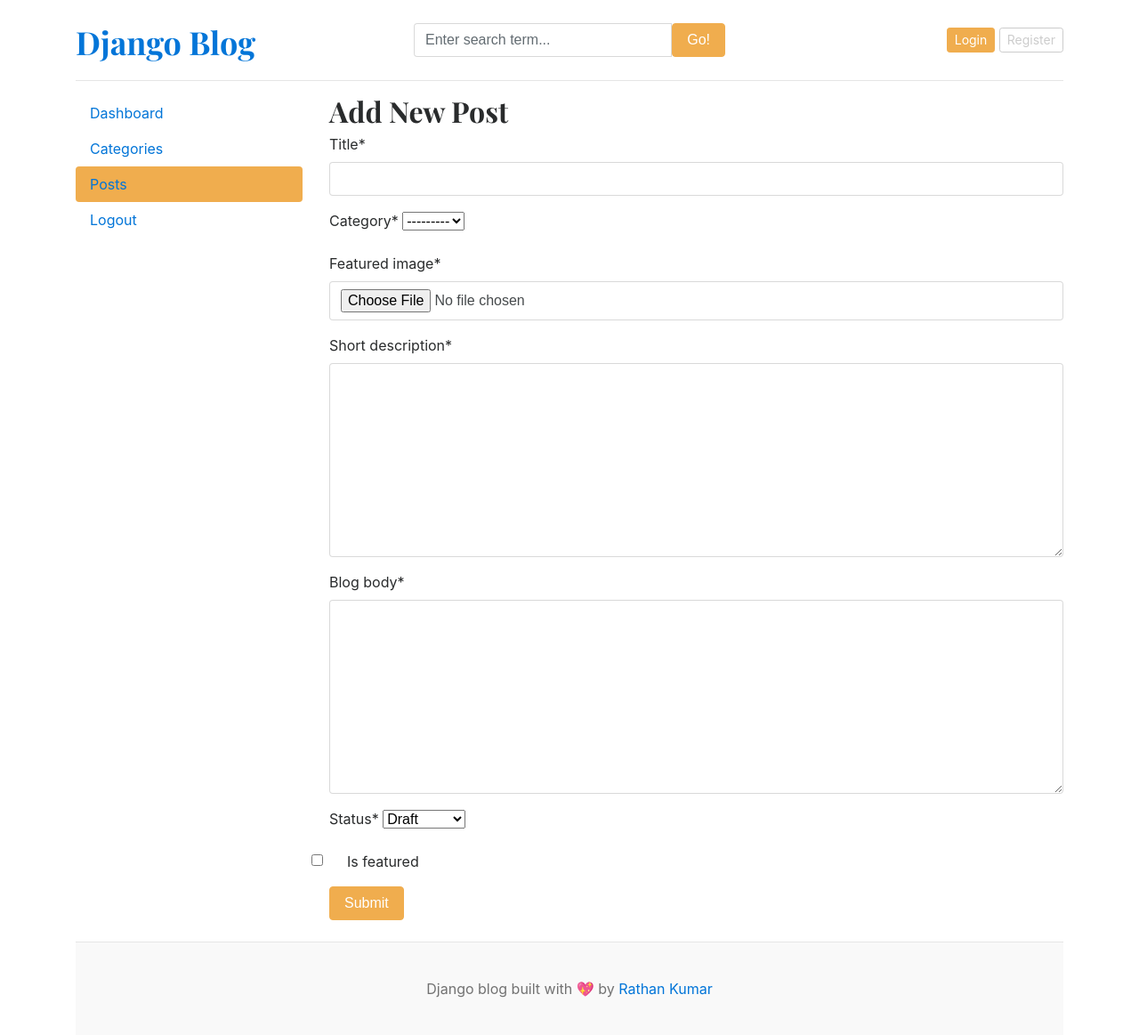
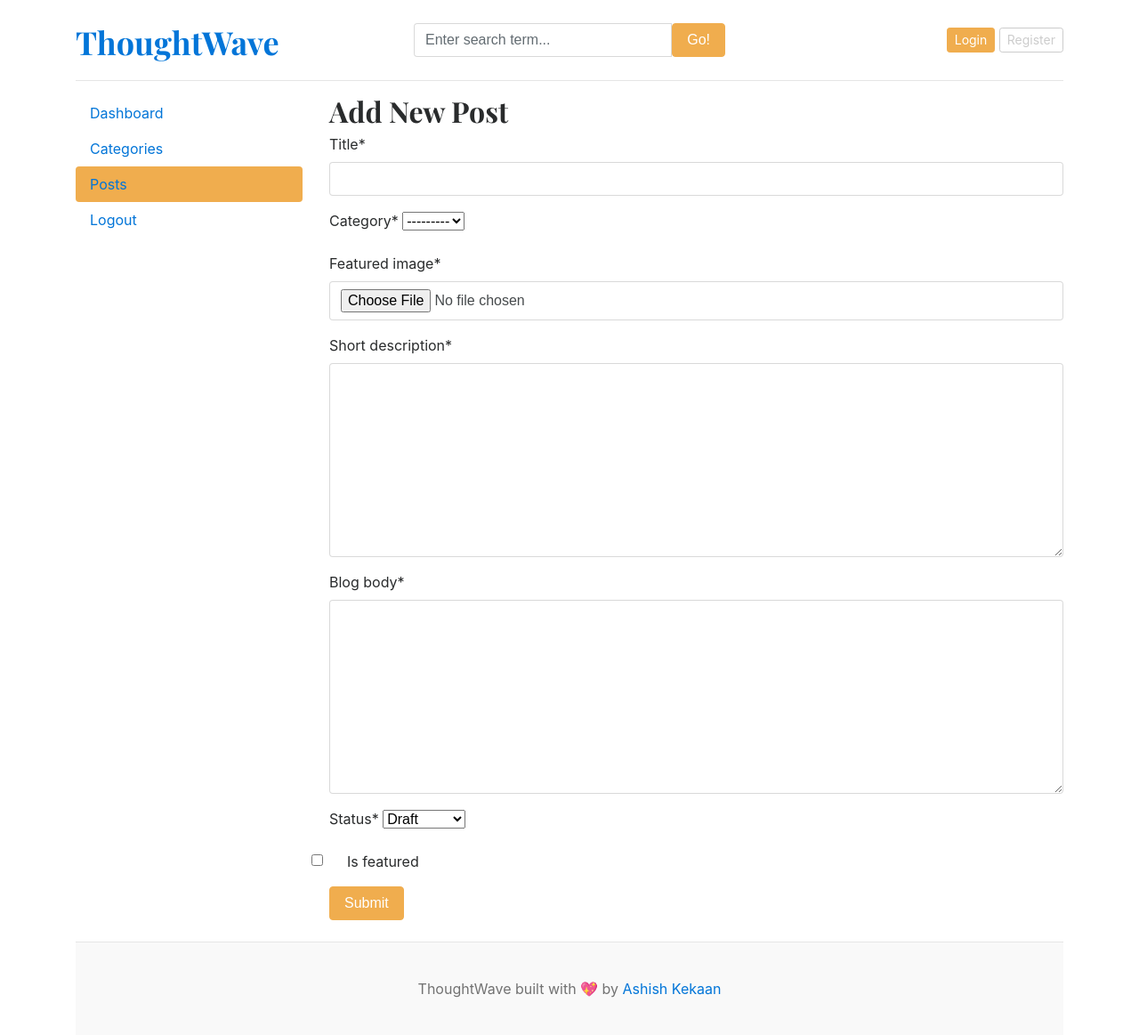
Before and after one commit to ashishkekan/BlogXpert, a Django app: page /dashboard/posts/add/ in a window 1280 px wide. Shown: the whole page at 89% size. Run offline with Django 5.2, Linux system fonts and the light colour scheme; data that the repository does not hold is empty; some libraries are stand-ins or nearby versions.

Commit message:
Templates code updates

```diff
--- a/templates/base.html
+++ b/templates/base.html
@@ -8,7 +8,7 @@
     <meta charset="UTF-8">
     <meta http-equiv="X-UA-Compatible" content="IE=edge">
     <meta name="viewport" content="width=device-width, initial-scale=1.0">
-    <title>Django Blogs</title>
+    <title>ThoughtWaves</title>
     <link href="https://getbootstrap.com/docs/4.0/dist/css/bootstrap.min.css" rel="stylesheet">
     <link href="https://fonts.googleapis.com/css?family=Playfair+Display:700,900" rel="stylesheet">
     <link href="{% static 'css/blog.css' %}" rel="stylesheet">
@@ -19,7 +19,7 @@
       <header class="blog-header py-3">
         <div class="row flex-nowrap justify-content-between align-items-center">
           <div class="col-4 pt-1">
-            <a class="blog-header-logo text-dark" href="/">Django Blog</a>
+            <a class="blog-header-logo text-dark" href="/">ThoughtWave</a>
           </div>
           <div class="col-4">
             <form action="{% url 'search' %}" method="GET">
@@ -58,7 +58,7 @@
 
 <!-- Footer Part -->
 <footer class="blog-footer">
-    <p>Django blog built with 💖 by <a href="#">Rathan Kumar</a></p>
+    <p>ThoughtWave built with 💖 by <a href="#">Ashish Kekaan</a></p>
   </footer>
   </body>
   </html>
```
Also changed, not shown: templates/dashboard/add_category.html (+0 -9 lines), templates/dashboard/add_post.html (+0 -9 lines), templates/dashboard/add_user.html (+0 -9 lines), templates/dashboard/categories.html (+0 -9 lines), templates/dashboard/dashboard.html (+0 -9 lines), templates/dashboard/edit_category.html (+0 -9 lines), templates/dashboard/edit_post.html (+1 -11 lines), templates/dashboard/edit_user.html (+0 -10 lines), templates/dashboard/posts.html (+0 -9 lines), templates/dashboard/users.html (+0 -10 lines).
